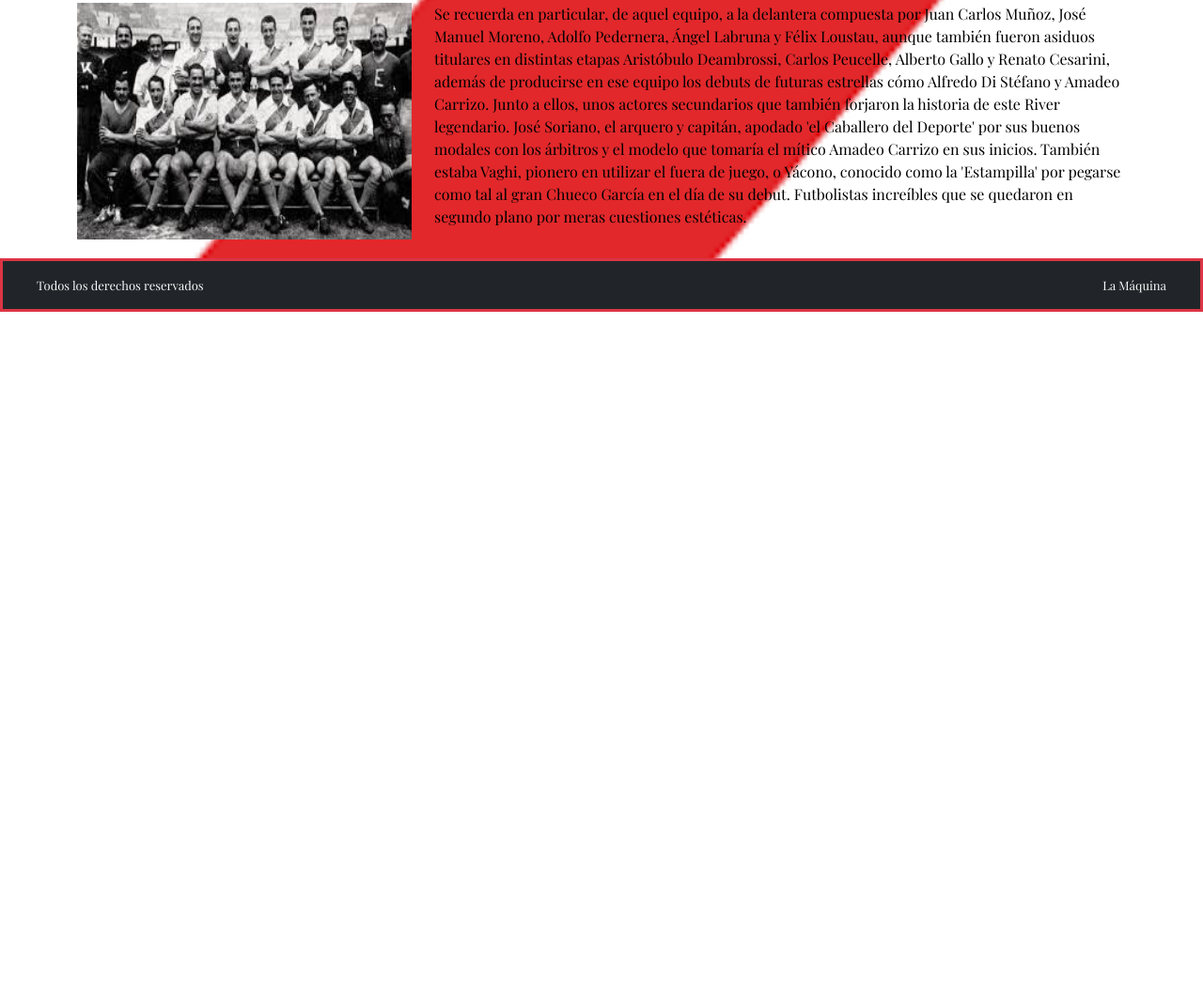
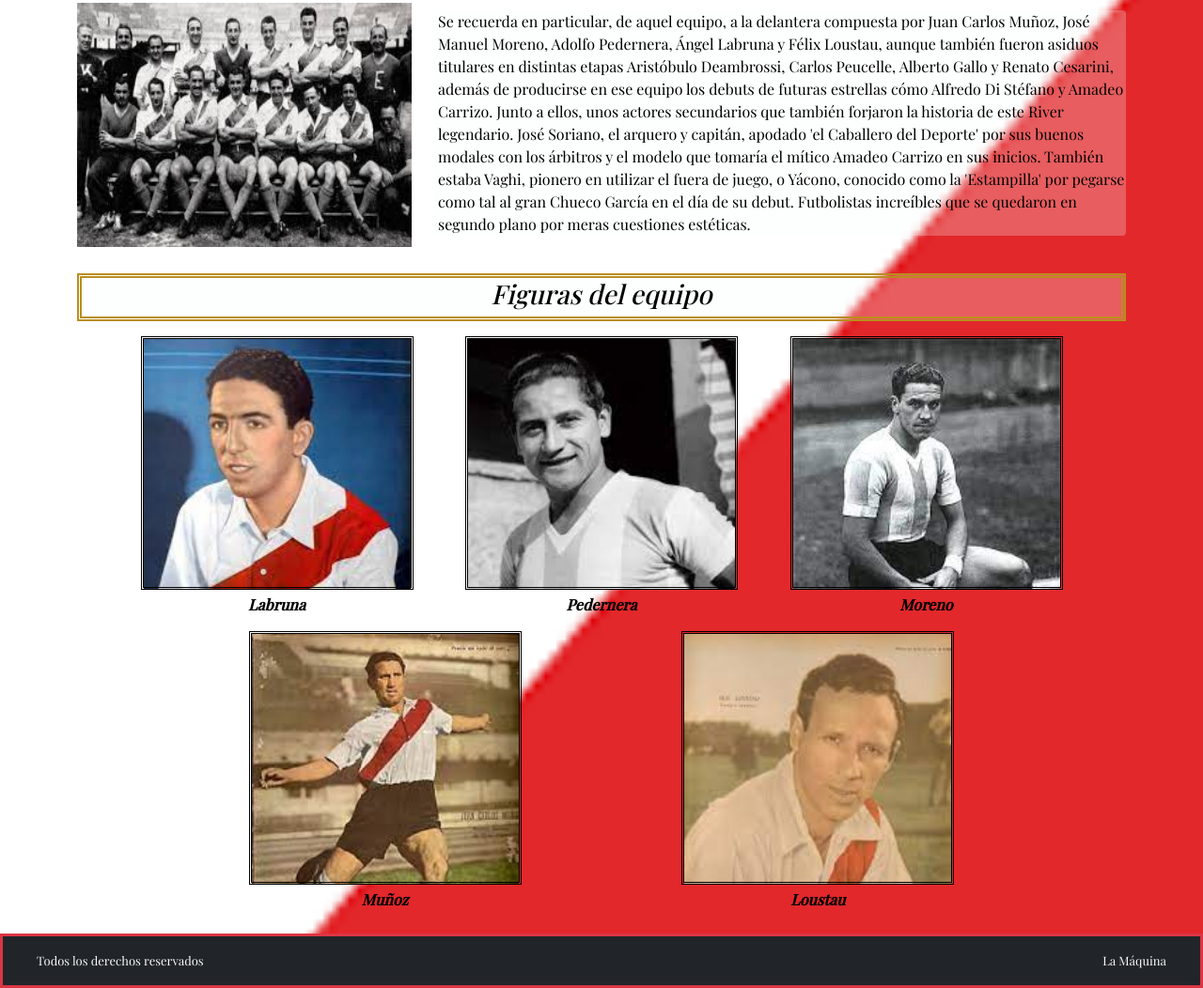
Before and after one commit to bautistaSanchezCavanna/La-Maquina---Sanchez-Cavanna, a plain HTML site: page Secciones/integrantes.html in a window 1280 px wide. Shown: the part 615-1667 px from the top of the page at 94% size. Before the commit the page ends 947 px from the top, so only its background shows below. Drawn offline with nearby package versions, Linux system fonts and the light colour scheme; a web font is replaced by a local one.

Commit message:
correcciones tercera entrega

```diff
--- a/Secciones/integrantes.html
+++ b/Secciones/integrantes.html
@@ -29,9 +29,9 @@
             <h3>Formación</h3>
             <div class="row mt-3">
                 <div class="col-sm-3 col-lg-9">
-                    <p class="pt-3">
+                    <p class="pt-3 bg-light bg-opacity-25 rounded mt-2">
                     River había fichado a Carlos Peucelle quién después de retirarse, asumió el cargo de director técnico. Peucelle sentaría todas las bases y trazaría el proyecto de lo que se convertiría en el mejor equipo que ha visto el fútbol argentino. Peucelle contrató a Renato Cesarini para dirigir el equipo, un ex jugador de River que había recibido una gran influencia del mismo director técnico que Peucelle, Emerico Hirschel, tras su paso por Europa.</p>
-                    <p>
+                    <p class="bg-light bg-opacity-25 rounded">
                     Tenían al director con la visión y al entrenador con el saber hacer, pero “La Máquina” necesitaba su engranaje, concretamente su demoledor quinteto delantero. Sí, con una formación imposible de 2-3-5 o 3-2-5 (algo impensable actualmente) para aplastar a sus rivales con su estilo ofensivo y calculado para no fallar ni lo más mínimo en defensa.
                     El fútbol argentino se había construido históricamente y en gran medida en torno a la idea de que el individuo jugara con libertad para disfrutar del juego, ridiculizando el juego mecánico del fútbol inglés. Su fútbol de desborde y velocidad, cimentado en el juego de toque y constante movilidad sentó las bases de lo que hoy en día se conoce como el fútbol moderno. Dos mediapuntas, dos extremos y un delantero. O lo que es lo mismo, Muñoz y Pedernera como iniciadores, Moreno y Loustau en el papel de asistentes y Labruna como referente goleador.
                     </p>
@@ -46,14 +46,39 @@
                 <img src="../Img/plantel.jpg" alt="plantel"  class="plantel" >
                 </div>
                 <div class="col-sm-3 col-lg-8">
-                    <p>
+                    <p class="bg-light bg-opacity-25 rounded ps-1 mt-2">
                     Se recuerda en particular, de aquel equipo, a la delantera compuesta por Juan Carlos Muñoz, José Manuel Moreno, Adolfo Pedernera, Ángel Labruna y Félix Loustau, aunque también fueron asiduos titulares en distintas etapas Aristóbulo Deambrossi, Carlos Peucelle, Alberto Gallo y Renato Cesarini, además de producirse en ese equipo los debuts de futuras estrellas cómo Alfredo Di Stéfano y Amadeo Carrizo. Junto a ellos, unos actores secundarios que también forjaron la historia de este River legendario. José Soriano, el arquero y capitán, apodado 'el Caballero del Deporte' por sus buenos modales con los árbitros y el modelo que tomaría el mítico Amadeo Carrizo en sus inicios. También estaba Vaghi, pionero en utilizar el fuera de juego, o Yácono, conocido como la 'Estampilla' por pegarse como tal al gran Chueco García en el día de su debut. Futbolistas increíbles que se quedaron en segundo plano por meras cuestiones estéticas.
                     </p>
                 </div>
             </div>
     </section>
+    <div class="d-flex justify-content-center fst-italic mt-4 borde-doble bg-light bg-opacity-25">
+        <h3>Figuras del equipo</h3>
+    </div>
+    <section class="d-flex container flex-wrap justify-content-evenly mt-3">
+            <div>
+                <div class="labruna-foto"></div>
+                <div class="d-flex justify-content-center fst-italic fw-bold mt-1"><p>Labruna</p></div>
+            </div>
+            <div>
+                <div class="pedernera-foto"></div>
+                <div class="d-flex justify-content-center fst-italic fw-bold mt-1"><p>Pedernera</p></div>
+            </div>
+            <div>
+                <div class="moreno-foto"></div>
+                <div class="d-flex justify-content-center fst-italic fw-bold mt-1"><p>Moreno</p></div>
+            </div>
+            <div>
+                <div class="munioz-foto"></div>
+                <div class="d-flex justify-content-center fst-italic fw-bold mt-1"><p>Muñoz</p></div>
+            </div>
+            <div>
+                <div class="loustau-foto"></div>
+                <div class="d-flex justify-content-center fst-italic fw-bold mt-1"><p>Loustau</p></div>
+            </div>
+    </section>
     </main>
-    <footer class="container-fluid mt-3 bg-dark row m-0 py-3 border border-danger border-3">
+    <footer class="container-fluid mt-2 bg-dark row m-0 py-3 border border-danger border-3">
         <div class="d-flex justify-content-between align-items-center text-light">
             <p class="m-0">Todos los derechos reservados</p>
             <p class="m-0">La Máquina</p>
--- a/style/_especificos.scss
+++ b/style/_especificos.scss
@@ -16,3 +16,6 @@ header {
         }
     }
 }
+.borde-doble{
+    border: double 5px rgb(186, 142, 28);
+}
--- a/style/_imagenes.scss
+++ b/style/_imagenes.scss
@@ -13,6 +13,17 @@
 .formacion{
     width: 100%;
     height: auto;
+}
+
+@each $idolo in labruna, pedernera, moreno, munioz, loustau {
+    .#{$idolo}-foto{
+        background-image: url("../Img/#{$idolo}.jpg");
+        background-repeat: no-repeat;
+        background-size: cover;
+        width: 290px;
+        height: 270px;
+        border: 3px black double;
+    }
 }
 
 @media (max-width: 500px){
```
Also changed, not shown: Secciones/historia.html (+1 -1 lines), Secciones/titulos.html (+1 -1 lines), index.html (+3 -3 lines), Img/labruna.jpg (added), Img/loustau.jpg (added), Img/moreno.jpg (added), Img/munioz.jpg (added), Img/pedernera.jpg (added), estilos/style.css, 1 other file.
